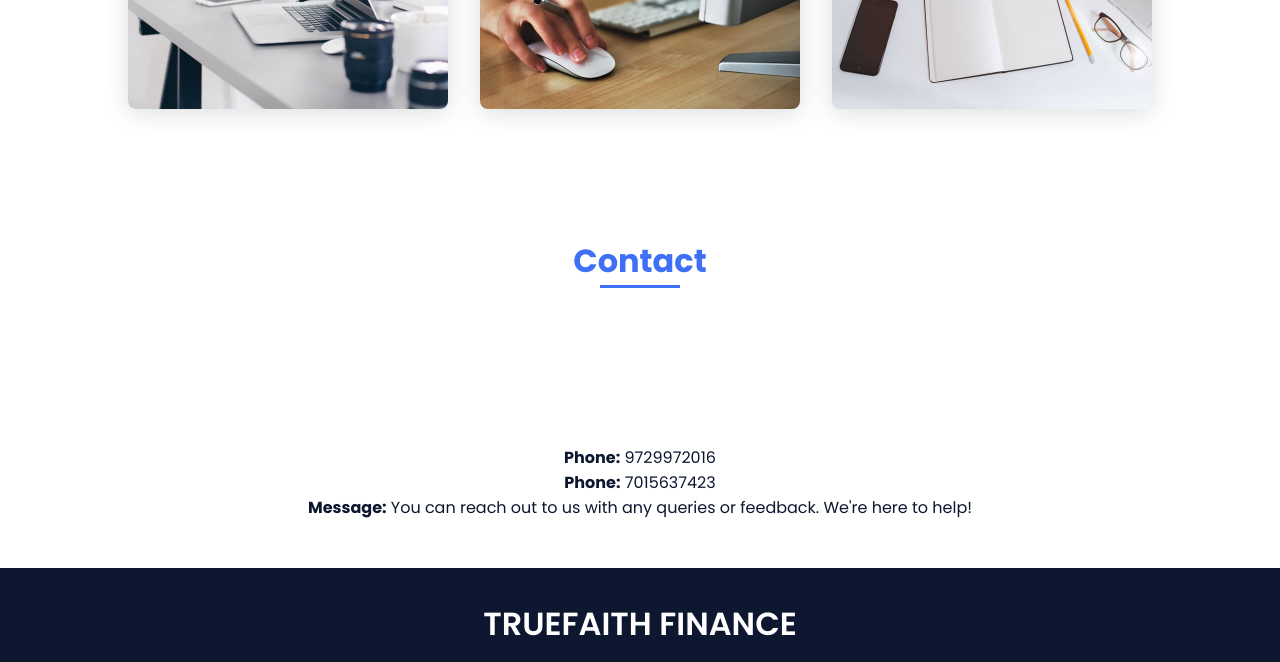
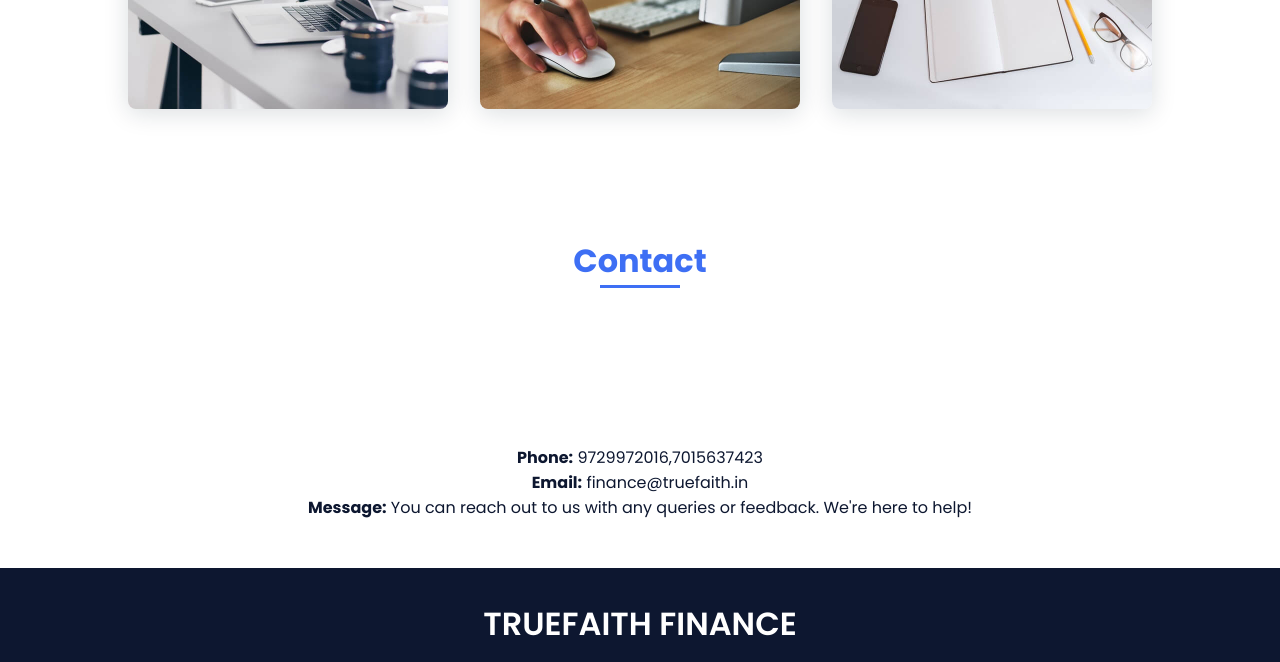
Before and after one commit to Adhikshark/portfolio, a plain HTML site: page index.html in a window 1280 px wide. Shown: the part 2408-3070 px from the top of the page. Drawn offline with nearby package versions, Linux system fonts and the light colour scheme.

Commit message:
Update index.html

```diff
--- a/index.html
+++ b/index.html
@@ -112,8 +112,8 @@
                 <h2 class="section-title">Contact</h2><section class="contact section" id="contact"></section>
 
              <div class="contact__container">
-            <p><strong>Phone:</strong> 9729972016</p>
-            <p><strong>Phone:</strong> 7015637423</p>
+            <p><strong>Phone:</strong> 9729972016,7015637423</p>
+            <p><strong>Email:</strong> finance@truefaith.in</p>
             <p><strong>Message:</strong> You can reach out to us with any queries or feedback. We're here to help!</p>
         </section>
         </main>
```
